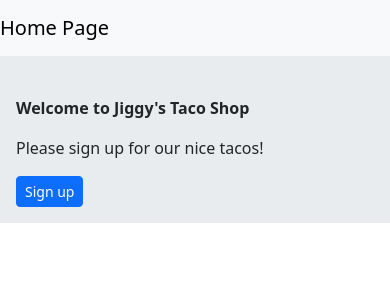
After one commit to jigmi/Flask-Prototype, a Flask app: page / in a window 390 px wide. The commit adds this page. Shown: the top 300 px of the page. Run offline with Flask 3, Linux system fonts and the light colour scheme.

Commit message:
Fixed up directory listings and implemented responsive features to user interactions

```diff
--- a/app.py
+++ b/app.py
@@ -11,6 +11,8 @@ def signup():
     return render_template('signup.html')
 @app.route("/thankyou")
 def thankyou():
-    return render_template("thankyou.html")
+    first = request.args.get("first")
+    last = request.args.get("last")
+    return render_template("thankyou.html",first=first,last=last)
 if __name__ == '__main__':
     app.run(debug=True)
--- a/base.html
+++ b/templates/base.html
@@ -12,5 +12,7 @@
         <a class="navbar-brand" href="{{url_for('index')}}">Home Page</a>
     </nav>
     {% block content %}
+
+    {% endblock %}
 </body>
 </html>
--- /dev/null
+++ b/templates/index.html
@@ -0,0 +1,14 @@
+{% extends "base.html" %}
+
+{% block content %}
+<div class="p-3 mb-2 bg-body-secondary">
+    <br>
+    <p><strong>Welcome to Jiggy's Taco Shop</strong></p>
+    <p>Please sign up for our nice tacos!</p>
+    <a href="{{url_for('signup')}}">
+        <button type="button" class="btn btn-primary btn-sm">
+            Sign up
+        </button>
+    </a>
+</div>
+{% endblock %}
--- a/signup.html
+++ b/templates/signup.html
@@ -1,6 +1,6 @@
 {% extends "base.html" %}
 {% block content %}
-<div class="jumbotron">
+<div>
     <h1>Welcome to the sign up page!</h1>
     <p>Fill out the form, we don't save any info right now</p>
     <form action="{{url_for('thankyou')}}">
--- a/thankyou.html
+++ b/templates/thankyou.html
@@ -1,6 +1,6 @@
 {% extends "base.html" %}
 {% block content %}
-<div class="jumbotron">
+<div>
     <h1>Thanks for signing up! {{first}} {{last}}</h1>
 </div>
 {% endblock %}
```
Also changed, not shown: index.html (deleted, +0 -9 lines).
